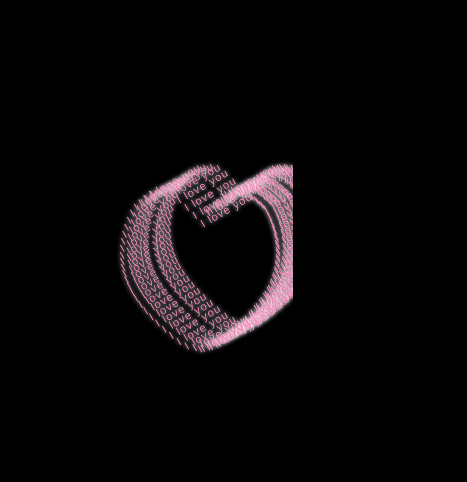
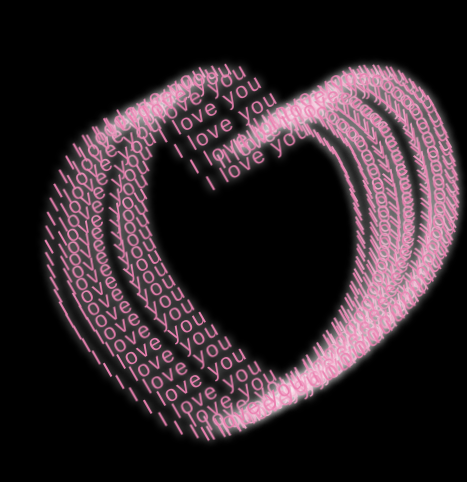
Before and after one commit to DangNguyen2703Ptit/LoveYou, a plain HTML site: page index.html in a window 390 px wide. Shown: the part 158-640 px from the top of the page, 467 px wide, since content can reach past the window. Drawn offline with Linux system fonts and the light colour scheme.

```diff
--- a/style.css
+++ b/style.css
@@ -109,21 +109,3 @@ body {
     --stagger: 1200ms;
   }
 }*/
-html, body {
-  margin: 0;
-  padding: 0;
-  width: 100vw;
-  height: 100dvh;
-  overflow: hidden;
-  display: flex;
-  justify-content: center;
-  align-items: center;
-  background: #000;
-}
-
-@media (max-width: 768px) {
-  body {
-    transform: scale(0.5);
-    transform-origin: center center;
-  }
-}
```
